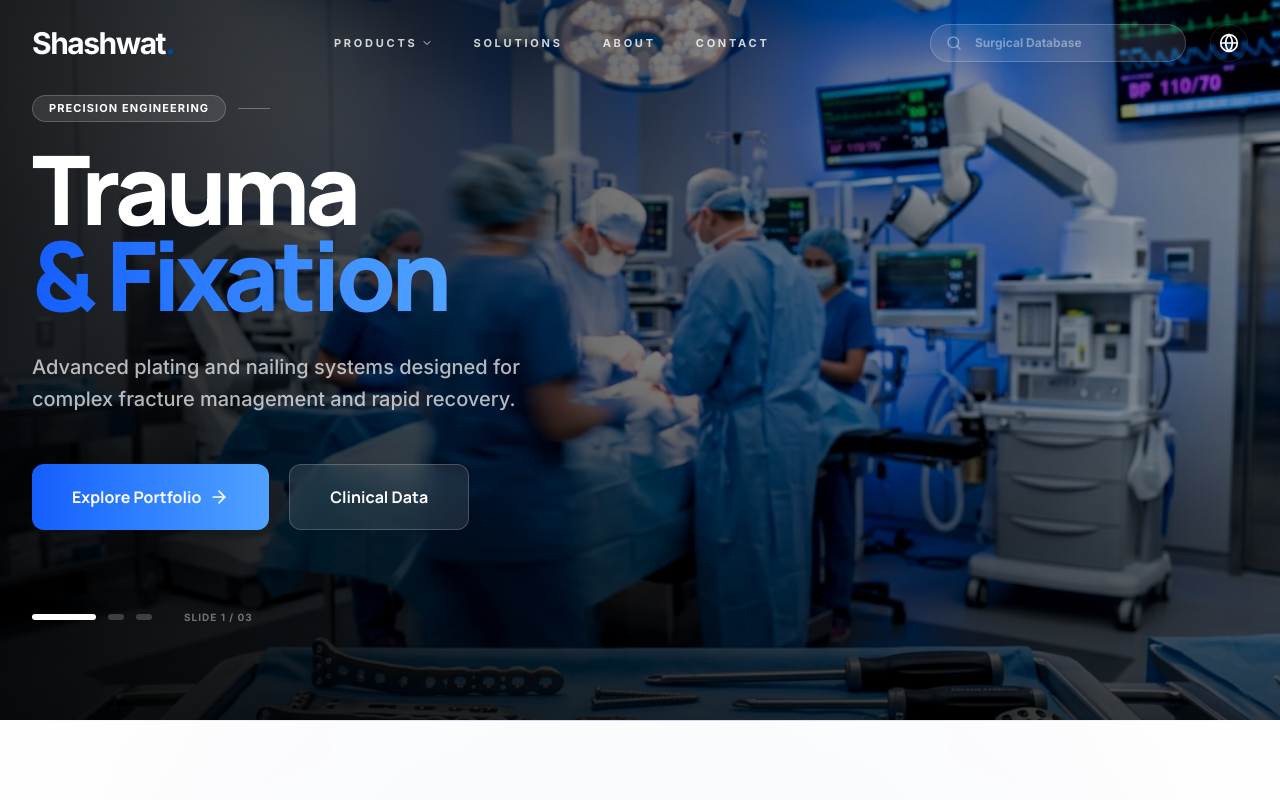
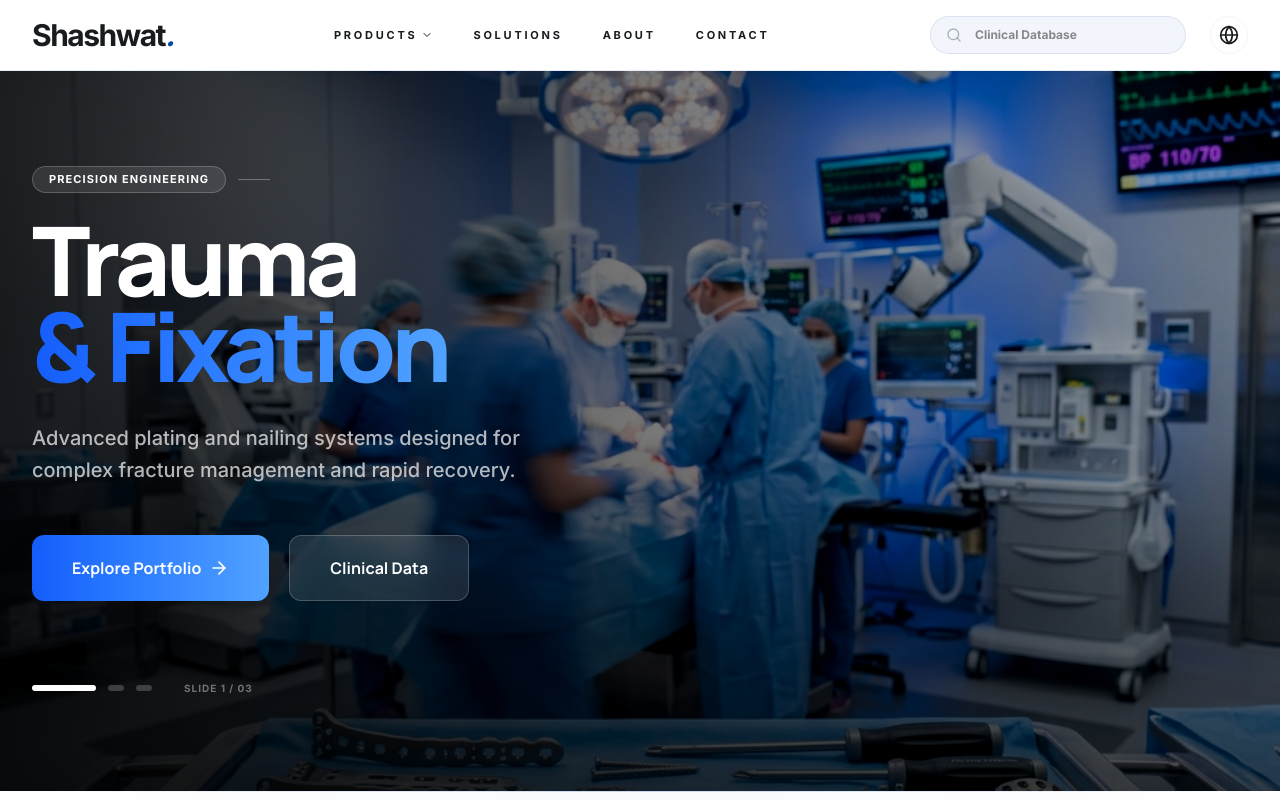
Before and after one commit to DP-Info-System/surgicalweb, a Next.js app: page / in a window 1280 px wide. Shown: the top 800 px of the page. Built offline with nearby package versions, Linux system fonts and the light colour scheme.

Commit message:
Fix Header visibility and implement Products dropdown menu

```diff
--- a/src/components/Header.tsx
+++ b/src/components/Header.tsx
@@ -2,7 +2,7 @@
 
 import { useState, useEffect } from 'react';
 import { motion, AnimatePresence } from 'motion/react';
-import { Search, Globe, ChevronDown, Menu, X, ArrowRight } from 'lucide-react';
+import { Search, Globe, ChevronDown, Menu, X, ArrowRight, Activity, Layers, Bone, Target } from 'lucide-react';
 import Link from 'next/link';
 
 const navItems = [
@@ -13,69 +13,73 @@ const navItems = [
 ];
 
 export default function Header() {
-  const [isScrolled, setIsScrolled] = useState(false);
   const [activeItem, setActiveItem] = useState<string | null>(null);
   const [mobileMenuOpen, setMobileMenuOpen] = useState(false);
 
-  useEffect(() => {
-    const handleScroll = () => {
-      setIsScrolled(window.scrollY > 20);
-    };
-    window.addEventListener('scroll', handleScroll);
-    return () => window.removeEventListener('scroll', handleScroll);
-  }, []);
-
   return (
-    <header
-      className={`fixed top-0 left-0 right-0 z-50 transition-all duration-500 ${
-        isScrolled
-          ? 'bg-white/80 backdrop-blur-2xl py-3 border-b border-primary/5 shadow-2xl shadow-primary/5'
-          : 'bg-transparent py-6'
-      }`}
-    >
+    <header className="relative bg-white py-4 border-b border-primary/10 shadow-xs z-50">
       <div className="max-w-[1920px] mx-auto px-8 flex items-center justify-between">
 
         {/* Authoritative Logo */}
         <Link href="/" className="group flex items-center gap-2">
-          <motion.div
-            whileHover={{ scale: 1.05 }}
-            className={`text-3xl font-black tracking-tighter transition-colors duration-300 ${
-              isScrolled ? 'text-primary' : 'text-white'
-            }`}
-          >
+          <div className="text-3xl font-black tracking-tighter text-on-surface">
             Shashwat
             <span className="text-primary italic font-black">.</span>
-          </motion.div>
+          </div>
         </Link>
 
-        {/* High-Fidelity Navigation */}
+        {/* High-Fidelity Navigation with Hover Dropdown */}
         <nav className="hidden lg:flex items-center gap-10">
           {navItems.map((item) => (
-            <Link
+            <div
               key={item.name}
-              href={item.href}
+              className="relative py-2 group"
               onMouseEnter={() => setActiveItem(item.name)}
               onMouseLeave={() => setActiveItem(null)}
-              className={`relative py-2 text-[11px] font-black uppercase tracking-[0.25em] transition-all duration-300 flex items-center gap-1 ${
-                isScrolled ? 'text-on-surface-variant hover:text-primary' : 'text-white/80 hover:text-white'
-              }`}
             >
-              {item.name}
-              {item.hasDropdown && (
-                <ChevronDown className={`w-3 h-3 transition-transform duration-300 ${activeItem === item.name ? 'rotate-180' : ''}`} />
-              )}
+              <Link
+                href={item.href}
+                className="text-[11px] font-black uppercase tracking-[0.25em] text-on-surface hover:text-primary transition-all duration-300 flex items-center gap-1"
+              >
+                {item.name}
+                {item.hasDropdown && (
+                  <ChevronDown className={`w-3 h-3 transition-transform duration-300 ${activeItem === item.name ? 'rotate-180' : ''}`} />
+                )}
+              </Link>
 
               {/* Animated Underline Indicator */}
               {activeItem === item.name && (
                 <motion.div
                   layoutId="nav-underline"
-                  className="absolute bottom-0 left-0 right-0 h-0.5 bg-primary rounded-full shadow-[0_0_10px_rgba(0,71,169,0.5)]"
-                  initial={{ opacity: 0 }}
-                  animate={{ opacity: 1 }}
-                  transition={{ duration: 0.3 }}
+                  className="absolute bottom-[-18px] left-0 right-0 h-1 bg-primary rounded-full shadow-[0_0_10px_rgba(0,71,169,0.5)] z-20"
                 />
               )}
-            </Link>
+
+              {/* Products Dropdown Menu */}
+              {item.hasDropdown && (
+                <div className={`absolute top-full left-1/2 -translate-x-1/2 pt-6 transition-all duration-300 ${activeItem === item.name ? 'opacity-100 translate-y-0 pointer-events-auto' : 'opacity-0 translate-y-4 pointer-events-none'}`}>
+                  <div className="w-64 bg-white rounded-2xl shadow-2xl border border-primary/5 p-4 flex flex-col gap-1">
+                    {[
+                      { name: 'Trauma Systems', icon: Activity },
+                      { name: 'Spinal Implants', icon: Layers },
+                      { name: 'Sports Medicine', icon: Bone },
+                      { name: 'CMF Solutions', icon: Target }
+                    ].map((sub) => (
+                      <Link
+                        key={sub.name}
+                        href="#"
+                        className="flex items-center gap-3 p-3 rounded-xl hover:bg-primary/5 text-sm font-bold text-on-surface group/sub transition-all"
+                      >
+                        <div className="w-8 h-8 rounded-lg bg-primary/10 flex items-center justify-center group-hover/sub:bg-primary group-hover/sub:text-white transition-all">
+                           <sub.icon className="w-4 h-4" />
+                        </div>
+                        {sub.name}
+                      </Link>
+                    ))}
+                  </div>
+                </div>
+              )}
+            </div>
           ))}
         </nav>
 
@@ -84,42 +88,29 @@ export default function Header() {
 
           {/* Digital Search Pill */}
           <div className="hidden md:flex items-center relative group">
-            <Search className={`absolute left-4 w-4 h-4 transition-colors ${
-              isScrolled ? 'text-on-surface-variant/40 group-focus-within:text-primary' : 'text-white/40 group-focus-within:text-primary'
-            }`} />
+            <Search className="absolute left-4 w-4 h-4 text-on-surface-variant/40 group-focus-within:text-primary transition-colors" />
             <input
               type="text"
-              placeholder="Surgical Database"
-              className={`pl-11 pr-6 py-2.5 rounded-full text-xs font-bold transition-all duration-500 outline-hidden border w-48 lg:w-64 focus:w-80 ${
-                isScrolled
-                  ? 'bg-primary/5 border-primary/10 text-on-surface focus:bg-white focus:border-primary/40 focus:shadow-xl'
-                  : 'bg-white/10 border-white/20 text-white placeholder:text-white/40 focus:bg-white/20 focus:border-white/40'
-              }`}
+              placeholder="Clinical Database"
+              className="pl-11 pr-6 py-2.5 rounded-full text-xs font-bold transition-all duration-500 outline-hidden border border-primary/10 w-48 lg:w-64 focus:w-80 bg-primary/5 focus:bg-white focus:border-primary/40 focus:shadow-xl"
             />
           </div>
 
           {/* Language Switcher */}
-          <button className={`p-2 rounded-full transition-all border ${
-            isScrolled
-              ? 'border-primary/5 hover:bg-primary/5 text-on-surface'
-              : 'border-white/10 hover:bg-white/10 text-white'
-          }`}>
+          <button className="p-2 rounded-full transition-all border border-primary/5 hover:bg-primary/5 text-on-surface">
             <Globe className="w-5 h-5" />
           </button>
 
           {/* Mobile Menu Toggle */}
           <button
             onClick={() => setMobileMenuOpen(!mobileMenuOpen)}
-            className={`lg:hidden p-2 rounded-xl border ${
-              isScrolled
-                ? 'border-primary/10 text-primary'
-                : 'border-white/20 text-white'
-            }`}
+            className="lg:hidden p-2 rounded-xl border border-primary/10 text-primary"
           >
             {mobileMenuOpen ? <X /> : <Menu />}
           </button>
         </div>
       </div>
+
 
       {/* Mobile Drawer */}
       <AnimatePresence>
```
